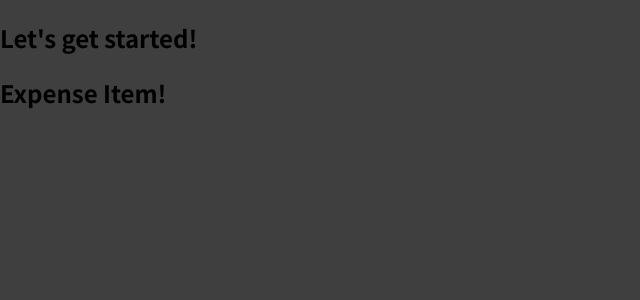
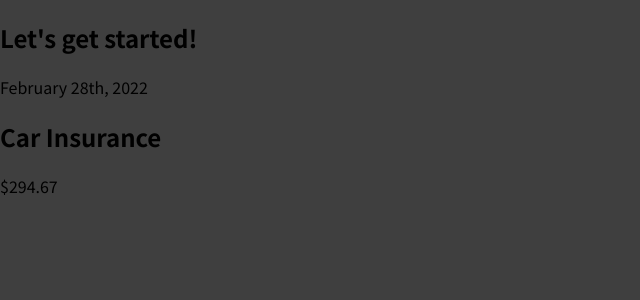
Before and after one commit to priyanka-1894/React-Training, a JavaScript app in the folder react-complete-guide/: page / in a window 1280 px wide. Shown: the top 300 px of the page, without its empty margins (0-640 px from the left). Built offline with nearby package versions, Linux system fonts and the light colour scheme.

Commit message:
React Basics & Working with Components - Writing more complex JSX code

```diff
--- a/react-complete-guide/src/components/ExpenseItem.js
+++ b/react-complete-guide/src/components/ExpenseItem.js
@@ -1,5 +1,13 @@
 function ExpenseItem() {
-    return <h2>Expense Item!</h2>;
+    return (
+        <div>
+            <div>February 28th, 2022</div>
+            <div>
+                <h2>Car Insurance</h2>
+                <div>$294.67</div>
+            </div>
+        </div>
+    );
 }
 
 export default ExpenseItem;
```
